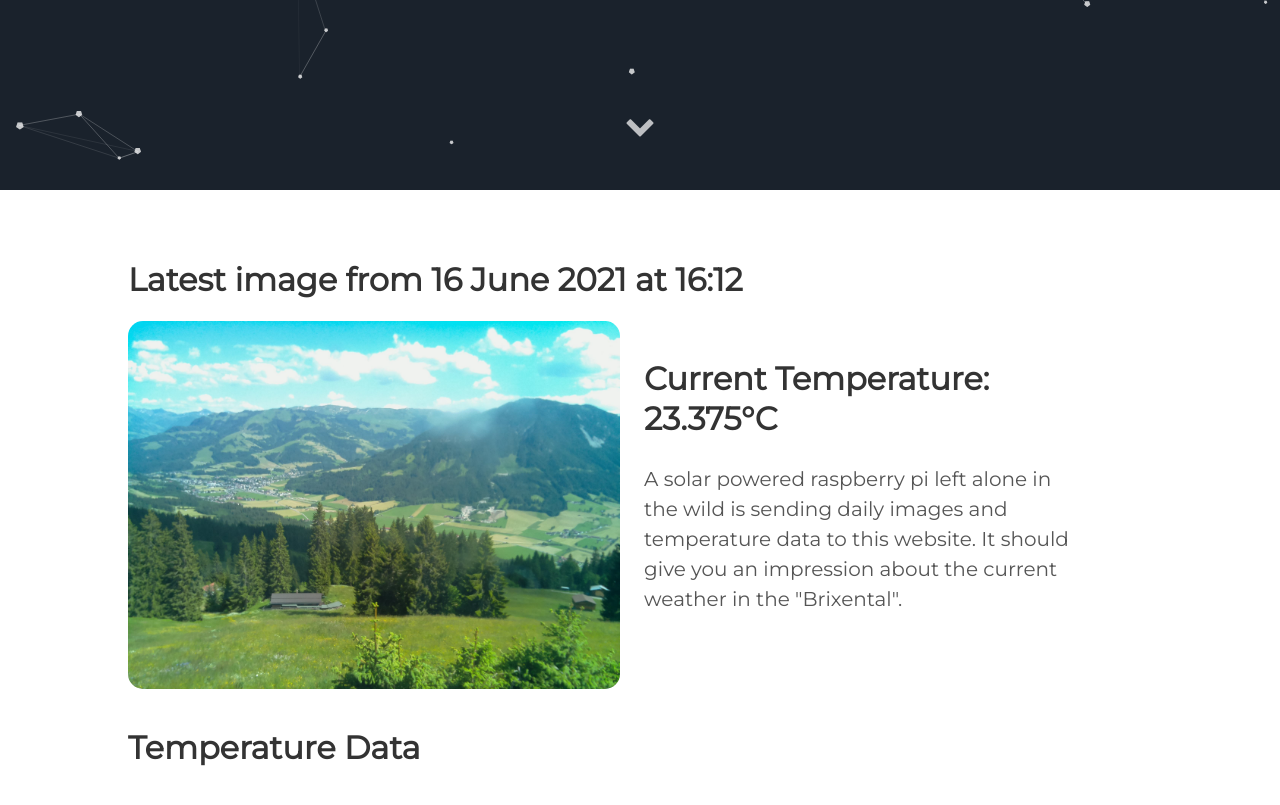
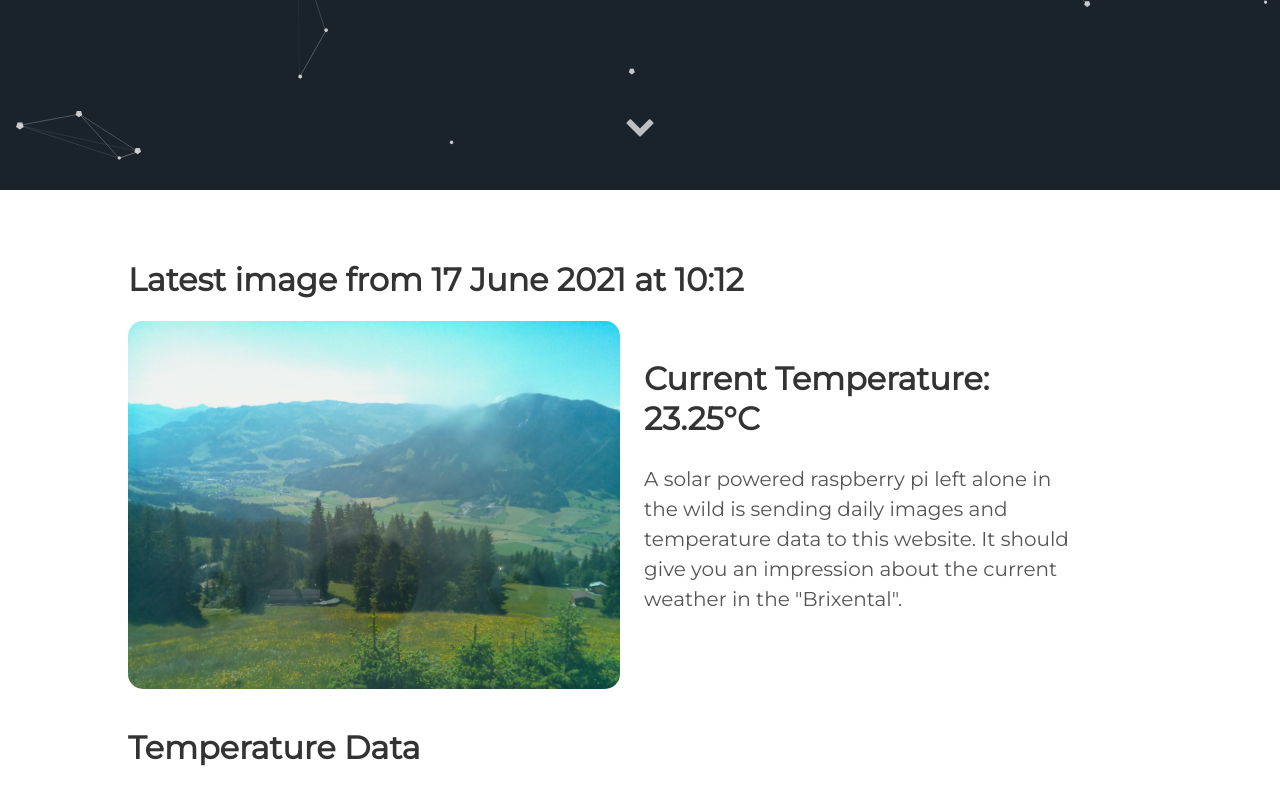
Before and after one commit to vektorious/vektorious.github.io, a Jekyll site: the page built from resources/huette.md, in a window 1280 px wide and 900 px high, scrolled down 710 px. Shown: the top 805 px of the window. Built offline with Jekyll 4.4.1, drawn with Linux system fonts in a browser that asks for light colours.

Commit message:
I'm a bot beep boop

```diff
--- a/resources/huette.md
+++ b/resources/huette.md
@@ -6,13 +6,13 @@ image: '/assets/img/'
 description: 'Live image from the Austrian alps'
 twitter_text: ' '
 ---
-## Latest image from 16 June 2021 at 16:12
+## Latest image from 17 June 2021 at 10:12
 <div class="huette">
   <div class="huette-image">
     <img src="{{ "/assets/img/huette.jpg" | prepend: site.baseurl }}">
   </div>
   <div class="huette-text">
-        <h2>Current Temperature: 23.375°C</h2>
+        <h2>Current Temperature: 23.25°C</h2>
         <p>A solar powered raspberry pi left alone in the wild is sending daily images and temperature data to this website. It should give you an impression about the current weather in the "Brixental".</p>
 
   </div>
```
Also changed, not shown: rpi-script/2021-06-17_101057.txt (renamed from rpi-script/2021-06-16_161055.txt, +5 -5 lines), rpi-script/huette.md (+2 -2 lines), assets/img/huette.jpg, assets/img/temp_plot.png, rpi-script/temp_plot.png, 1 other file.
